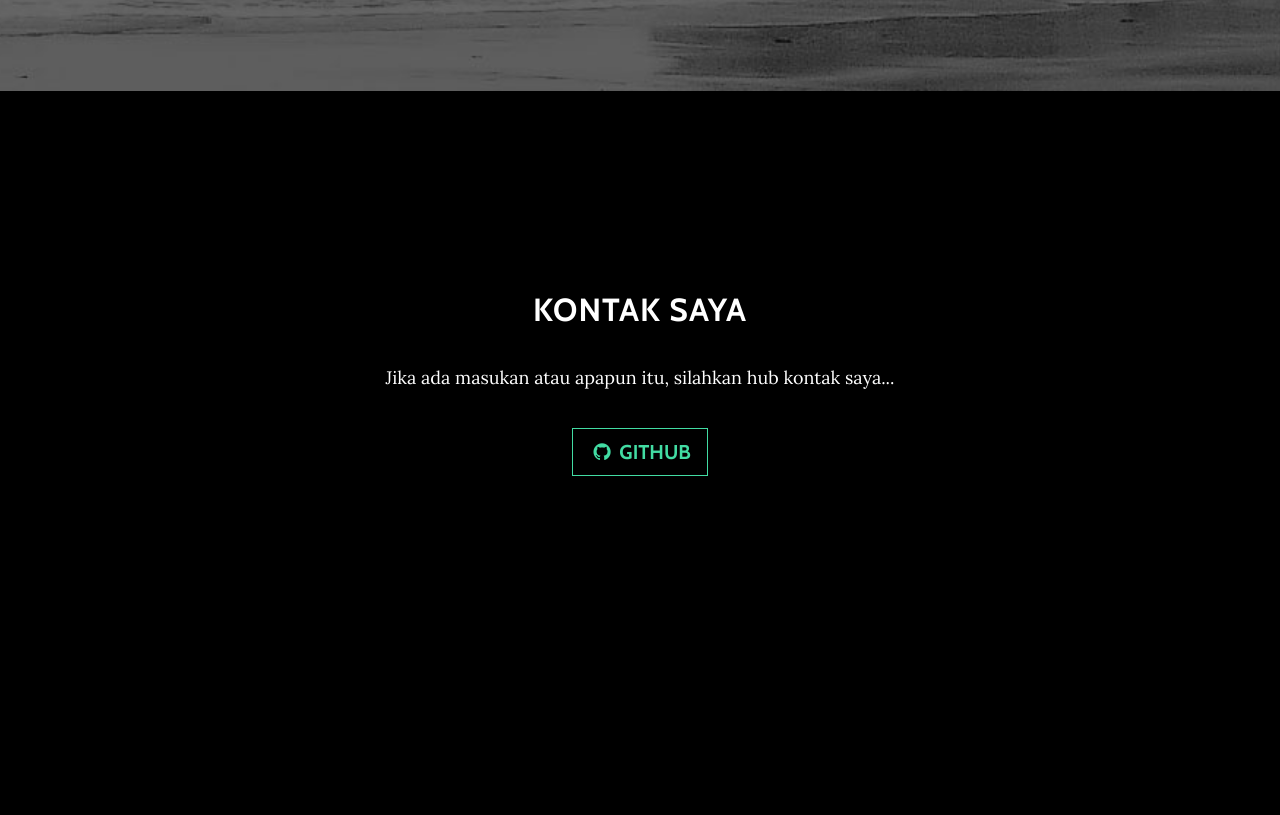
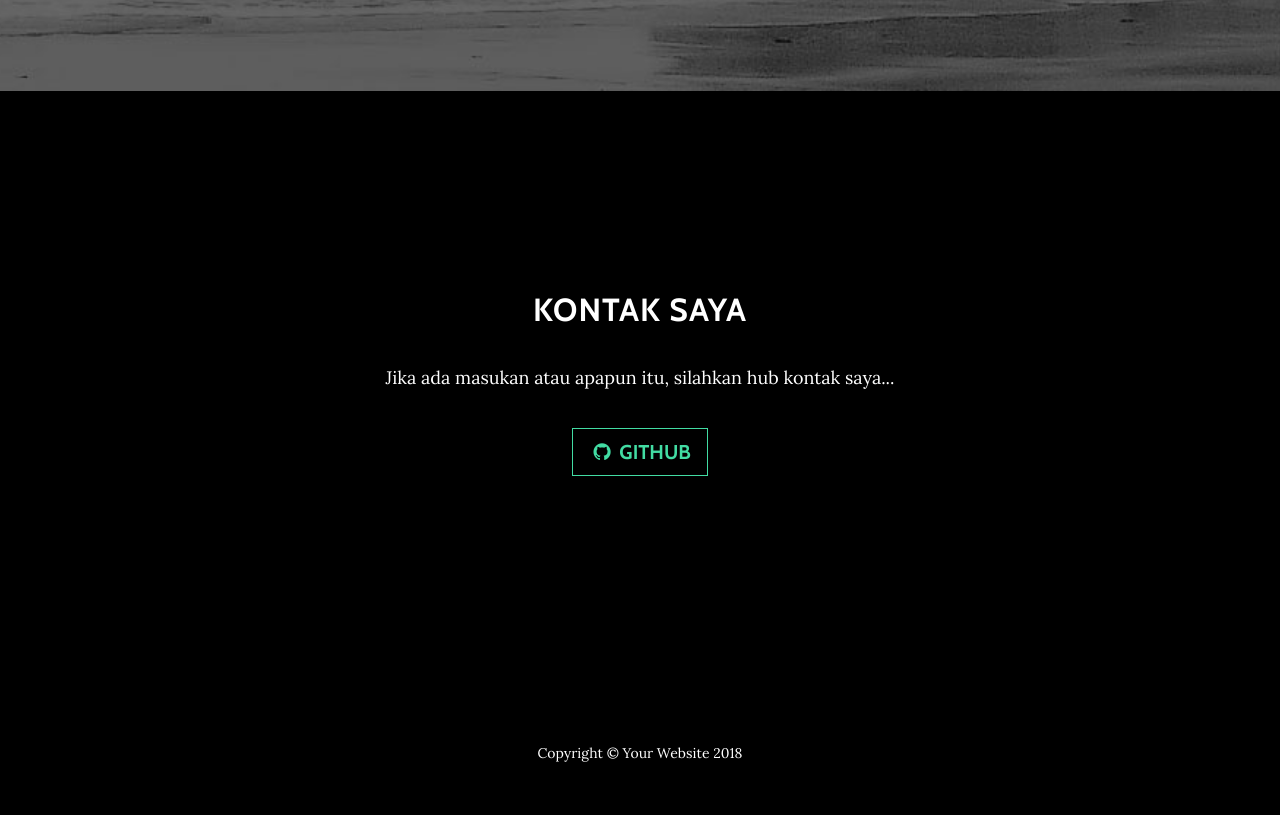
Before and after one commit to riansyahrobi8/unity-janpas, a website: page index.html in a window 1280 px wide. Shown: the part 2033-2848 px from the top of the page. Before the commit the page ends 2725 px from the top, so only its background shows below. Drawn offline with nearby package versions, Linux system fonts and the light colour scheme.

Commit message:
Update index.html

```diff
--- a/index.html
+++ b/index.html
@@ -126,6 +126,12 @@
 	</div>
 	</section>
 
+	<footer>
+      <div class="container text-center">
+        <p>Copyright &copy; Your Website 2018</p>
+      </div>
+    </footer>
+
 	</body>
 
 	</html>
```
